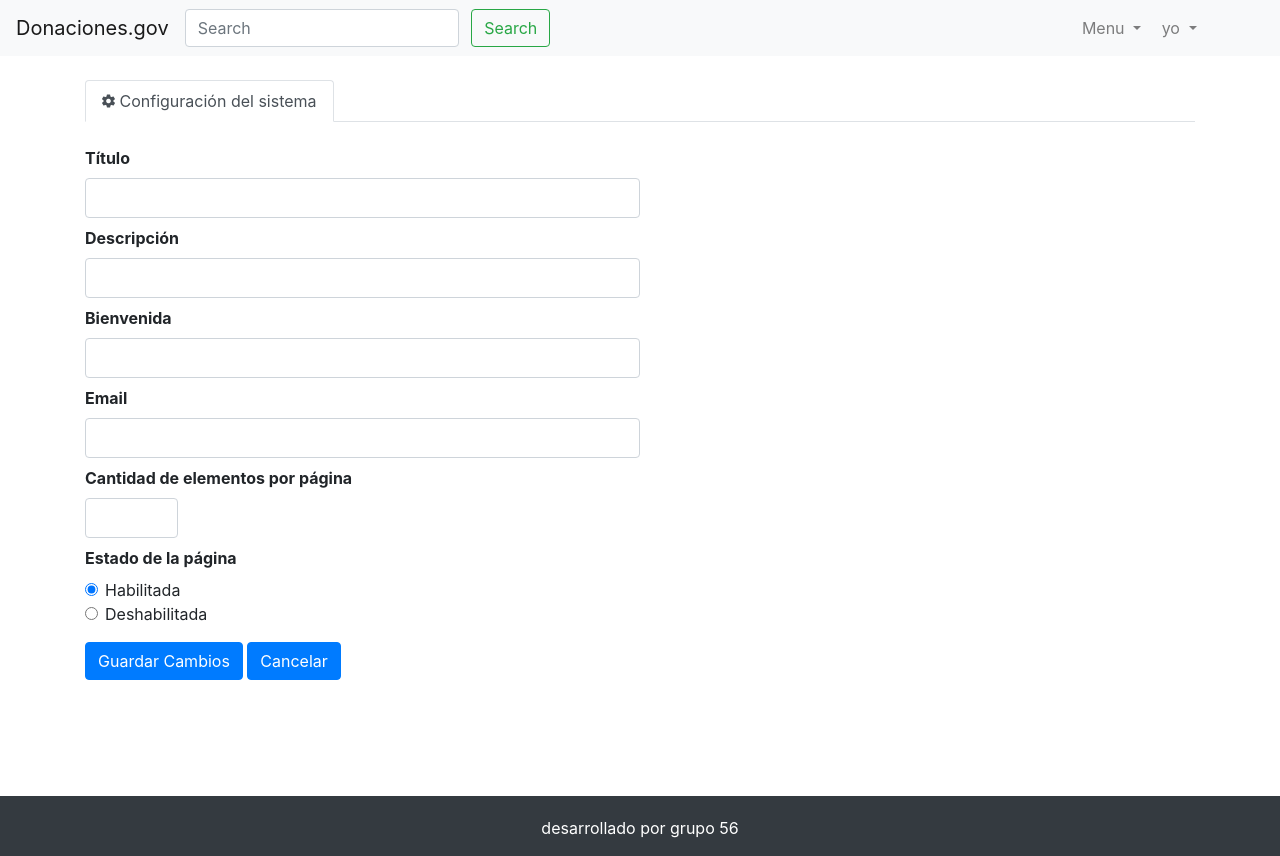
After one commit to tefenet/donaciones, a Flask app: template app/templates/sistema/config-sistema.html in a window 1280 px wide. The commit adds this page. Run offline with Flask 2, Linux system fonts and the light colour scheme; the template is opened without the code that fills it: values that come from a table or form of the project are taken from there, others are empty; parts of the project's set-up code (start-up, migrations or seed data) failed here and were passed over; some libraries are stand-ins or nearby versions.

Commit message:
Actualización de módulo de configuración

```diff
--- a/app/__init__.py
+++ b/app/__init__.py
@@ -6,6 +6,7 @@ from app.db import dbSession, init_db
 from app.resources import issue
 from app.resources import user
 from app.resources import auth
+from app.resources import sistema
 from app.resources.api import issue as api_issue
 from app.helpers import handler
 from app.helpers import auth as helper_auth
@@ -65,6 +66,12 @@ def create_app(environment="production"):
     # Rutas de API-rest
     app.add_url_rule("/api/consultas", "api_issue_index", api_issue.index)
 
+    # Ruta de configuración del sistema
+    app.add_url_rule("/sistema/config-sistema", 'config_sistema_get', sistema.config_sistema_get)
+    app.add_url_rule("/sistema/actualizar-configuracion/<string:id>", 'config_sistema_post',
+                        sistema.config_sistema_post, methods=["POST"])
+
+
     # Handlers
     app.register_error_handler(404, handler.not_found_error)
     app.register_error_handler(401, handler.unauthorized_error)
--- a/app/models/sistema.py
+++ b/app/models/sistema.py
@@ -11,7 +11,7 @@ class Sistema(Base):
 
     __tablename__ = 'sistema'
     id = Column(Integer, primary_key=True)
-    titulo = Column(String, nullable=False)
+    titulo = Column(String(50), nullable=False)
     descripcion = Column(String, nullable=False)
     bienvenida = Column(String)
     email = Column(String(25), nullable=False)
--- a/app/resources/forms.py
+++ b/app/resources/forms.py
@@ -52,3 +52,15 @@ class CreateUserForm(FlaskForm):
         user = User.query.filter(User.email == email.data).first()
         if user is not None:
             raise ValidationError('Ya existe una cuenta registrada con ese correo.')
+
+# Formulario de configuración del sistema
+class SistemaForm(FlaskForm):
+    titulo = StringField('Título', validators=[DataRequired(), Length(max=55)])
+    descripcion = StringField('Descripción', validators=[DataRequired(), Length(
+        message="La descripción no puede superar más de 255 caracteres", max=255)])
+    bienvenida = StringField('Bienvenida', validators=[DataRequired(), Length(
+        message="El texto de la bienvenida no puede superar más de 255 caracteres", max=255)])
+    email = StringField('Email', validators=[DataRequired(), Length(
+        message="El email no puede superar más de 25 caracteres", max=25)])
+    cant_por_pagina = IntegerField('Cantidad de elementos por página', validators=[DataRequired()])
+    habilitado = BooleanField('Estado de la página')
--- a/app/templates/layout.html
+++ b/app/templates/layout.html
@@ -9,6 +9,10 @@
     <!-- Bootstrap CSS -->
     <link rel="stylesheet" href="https://maxcdn.bootstrapcdn.com/bootstrap/4.0.0/css/bootstrap.min.css"
           integrity="sha384-Gn5384xqQ1aoWXA+058RXPxPg6fy4IWvTNh0E263XmFcJlSAwiGgFAW/dAiS6JXm" crossorigin="anonymous">
+
+    <!--Ionicons-->
+    <link href="https://unpkg.com/ionicons@4.5.10-0/dist/css/ionicons.min.css" rel="stylesheet">
+
     {% block head %}
     <!--    <link rel="stylesheet" href="{{ url_for('static', filename='style.css') }}"/>-->
     <title>{% block title %}{% endblock %}</title>
--- /dev/null
+++ b/app/templates/sistema/config-sistema.html
@@ -0,0 +1,69 @@
+{% extends "layout.html" %}
+{% block title %}Usuarios{% endblock %}
+{% block head %}
+{{ super() }}
+{% endblock %}
+{% block content %}
+<br>
+<div id="content">
+    <section>
+        <div class="container">
+            <ul class="nav nav-tabs dark">
+                <li class="nav-item">
+                    <a href="" class="nav-link nav-link-perfil active" data-toggle="tab"><i class="icon ion-md-settings"></i> Configuración del sistema</a>
+                </li>
+            </ul>
+            <br>
+
+                <form method=post action="{{url_for('config_sistema_post', id=1 )}}" enctype="multipart/form-data">
+                    {{ form.hidden_tag() }}
+                    <dl>
+
+                        <dt>{{form.titulo.label}}</dt>
+                        <dd>{{form.titulo(class="col-sm-6 col-form-label form-control")}}</dd>
+
+                        <dt>{{form.descripcion.label}}</dt>
+                        <dd>{{form.descripcion(class="col-sm-6 col-form-label form-control")}}</dd>
+
+
+                        <dt>{{form.bienvenida.label}}</dt>
+                        <dd>{{form.bienvenida(class="col-sm-6 col-form-label form-control")}}</dd>
+
+                        <dt>{{form.email.label}}</dt>
+                        <dd>{{form.email(class="col-sm-6 col-form-label form-control")}}</dd>
+
+                        <dt>{{form.cant_por_pagina.label}}</dt>
+                        <dd>{{form.cant_por_pagina(class="col-sm-1 col-form-label form-control")}}</dd>
+
+                        <!--Esto lo dejo sólo a modo de ejemplo-->
+                        <dt>{{form.habilitado.label}}</dt>
+                        <fieldset class="form-group">
+                          <div class="row">
+
+                            <div class="col-sm-10">
+                              <div class="form-check">
+                                <input class="form-check-input" type="radio" name="gridRadios" id="gridRadios1" value="option1" checked>
+                                <label class="form-check-label" for="gridRadios1">
+                                  Habilitada
+                                </label>
+                              </div>
+                              <div class="form-check">
+                                <input class="form-check-input" type="radio" name="gridRadios" id="gridRadios2" value="option2">
+                                <label class="form-check-label" for="gridRadios2">
+                                  Deshabilitada
+                                </label>
+                              </div>
+                            </div>
+                          </div>
+                        </fieldset>
+                    </dl>
+                    <p><input type=submit value='Guardar Cambios' class="btn btn-primary js-scroll-trigger">
+                        <a href="{{ url_for('home') }}" class="btn btn-primary js-scroll-trigger">Cancelar</a>
+                    </p>
+                </form>
+
+        </div>
+    </section>
+</div>
+
+{% endblock %}
```
Also changed, not shown: app/resources/sistema.py (added, +36 -0 lines).
